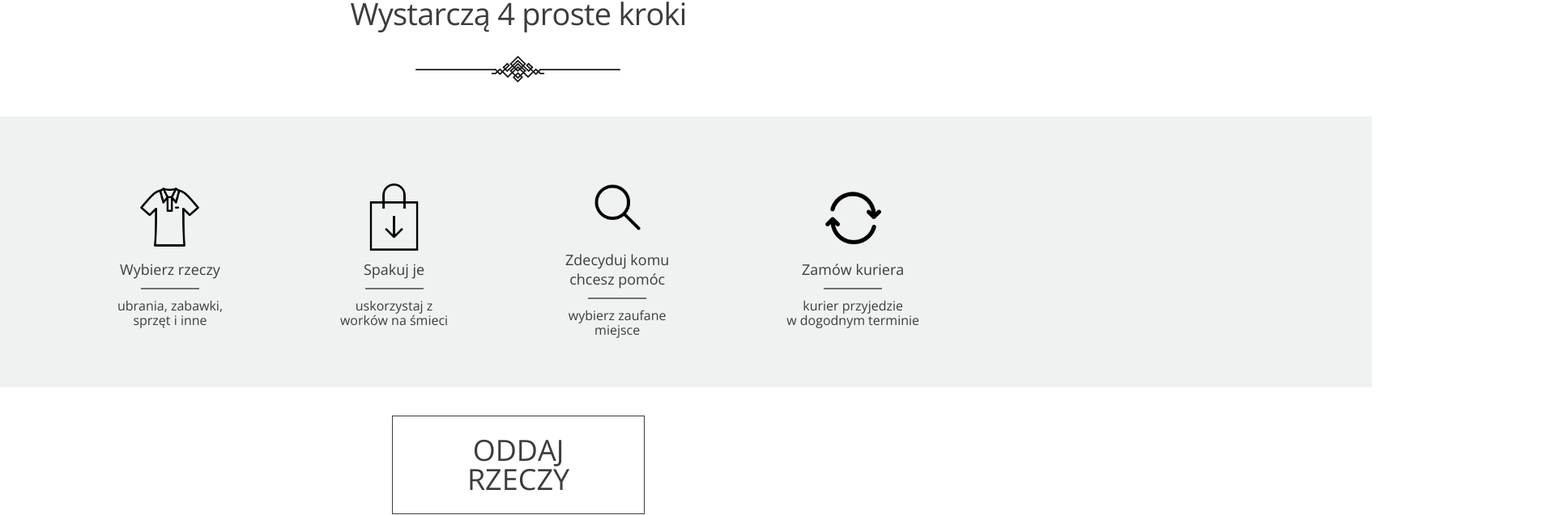
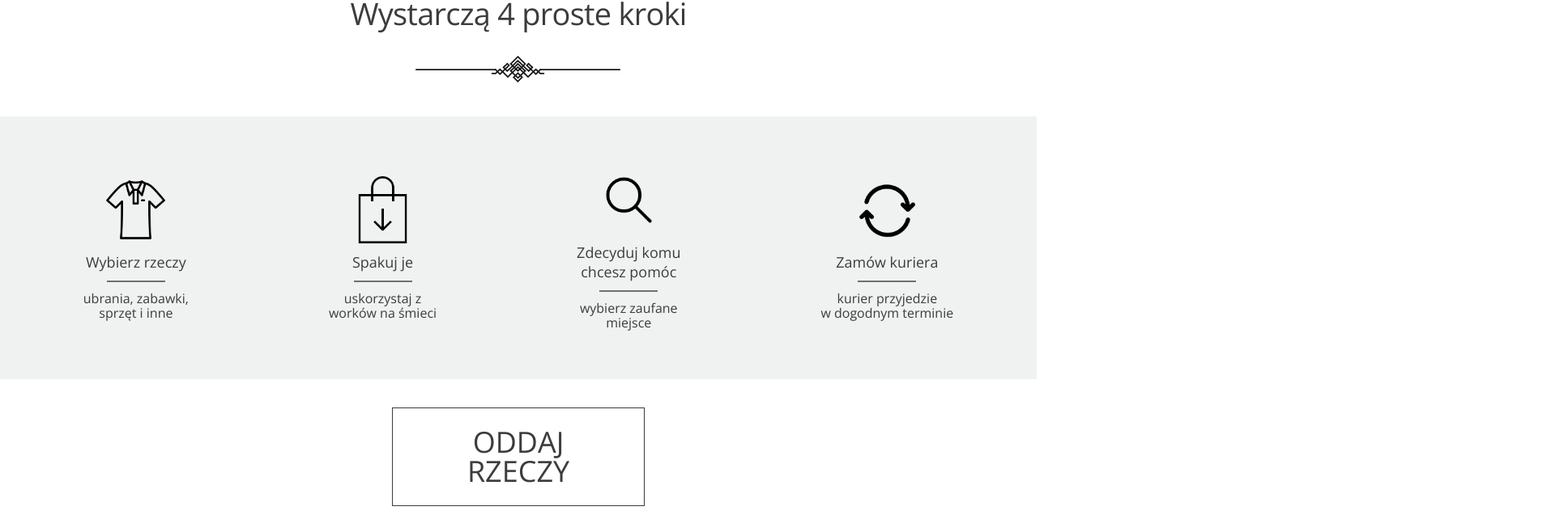
Before and after one commit to klaudiakruba/GiveStuffsBack, a React (Vite) app in the folder GiveStuffsBack/: page /#/ in a window 1280 px wide. Shown: the part 1250-1887 px from the top of the page at 81% size, 1920 px wide, since content can reach past the window. Built offline with nearby package versions, Linux system fonts and the light colour scheme.

Commit message:
small corrections in done sections

```diff
--- a/GiveStuffsBack/src/scss/main.scss
+++ b/GiveStuffsBack/src/scss/main.scss
@@ -186,7 +186,7 @@ body {
 
 //****** FOUR SIMPLE STEPS *****//
 .simple_steps_section {
-	// width: 100%;
+	width: 100vw;
 	display: flex;
 	flex-direction: column;
 	justify-content: center;
@@ -208,12 +208,14 @@ body {
 	}
 
 	.img_part {
-		width: 100vw;
+		width: 100%;
+		height: 32.5rem;
+
 		display: flex;
 		flex-direction: row;
-		flex-grow: 1;
-		padding: 7.1rem 41.4rem 6.2rem 41.4rem;
-		justify-content: space-evenly;
+		// padding: 7.1rem 41.4rem 6.2rem 41.4rem;
+		gap: 17.3rem;
+		justify-content: center;
 		align-items: center;
 		background-color: $fourth-grey-color;
 		margin-bottom: 3.5rem;
@@ -294,5 +296,6 @@ body {
 		position: absolute;
 		right: 0;
 		object-fit: cover;
+		overflow: hidden;
 	}
 }
```
